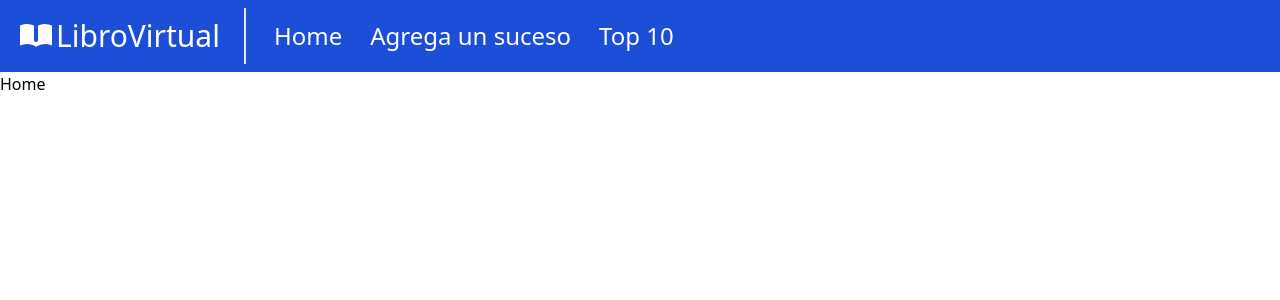
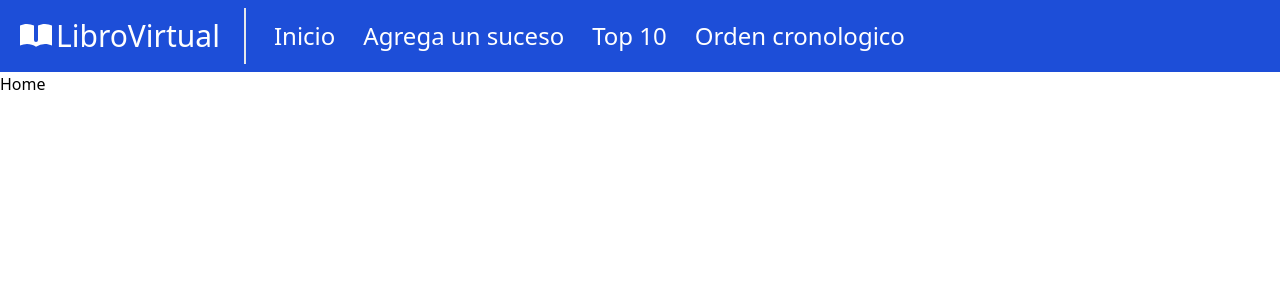
Before and after one commit to GeraldRF/frontend-4thewords-2, a Vue app: page / in a window 1280 px wide. Shown: the top 300 px of the page. Built offline with nearby package versions, Linux system fonts and the light colour scheme; what vue3-openlayers would draw is missing.

Commit message:
Se agrego un Orden cronologico link y  se cambio nombre home a inicio

```diff
--- a/src/components/Navbar.vue
+++ b/src/components/Navbar.vue
@@ -64,7 +64,7 @@
             hover:text-blue-700 hover:bg-white
             rounded
           "
-          >Home</router-link
+          >Inicio</router-link
         >
       </li>
       <li class="w-full md:w-auto">
@@ -91,6 +91,19 @@
             rounded
           "
           >Top 10</router-link
+        >
+      </li>
+      <li class="w-full md:w-auto">
+        <router-link
+          to="/sucesos-en-orden-cronologico"
+          class="
+            p-2
+            text-2xl
+            text-white
+            hover:text-blue-700 hover:bg-white
+            rounded
+          "
+          >Orden cronologico</router-link
         >
       </li>
     </ul>
```
